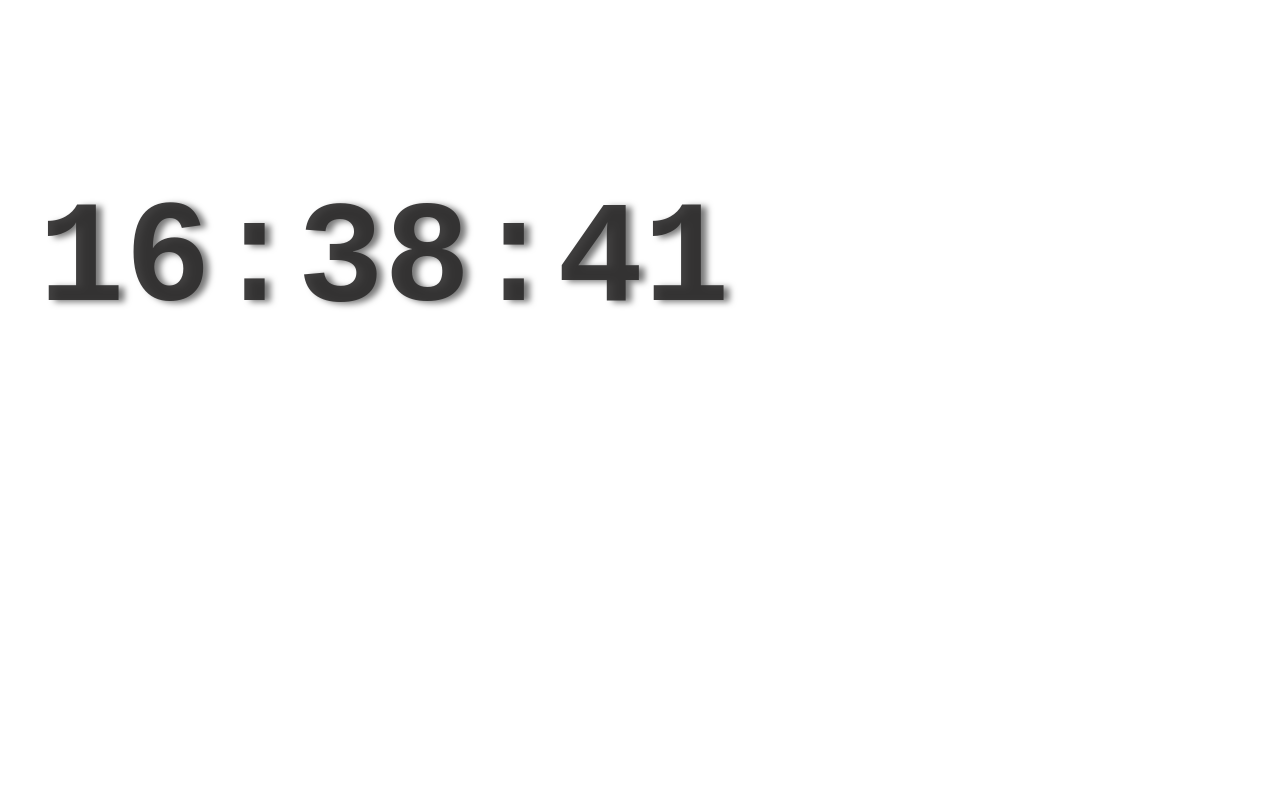
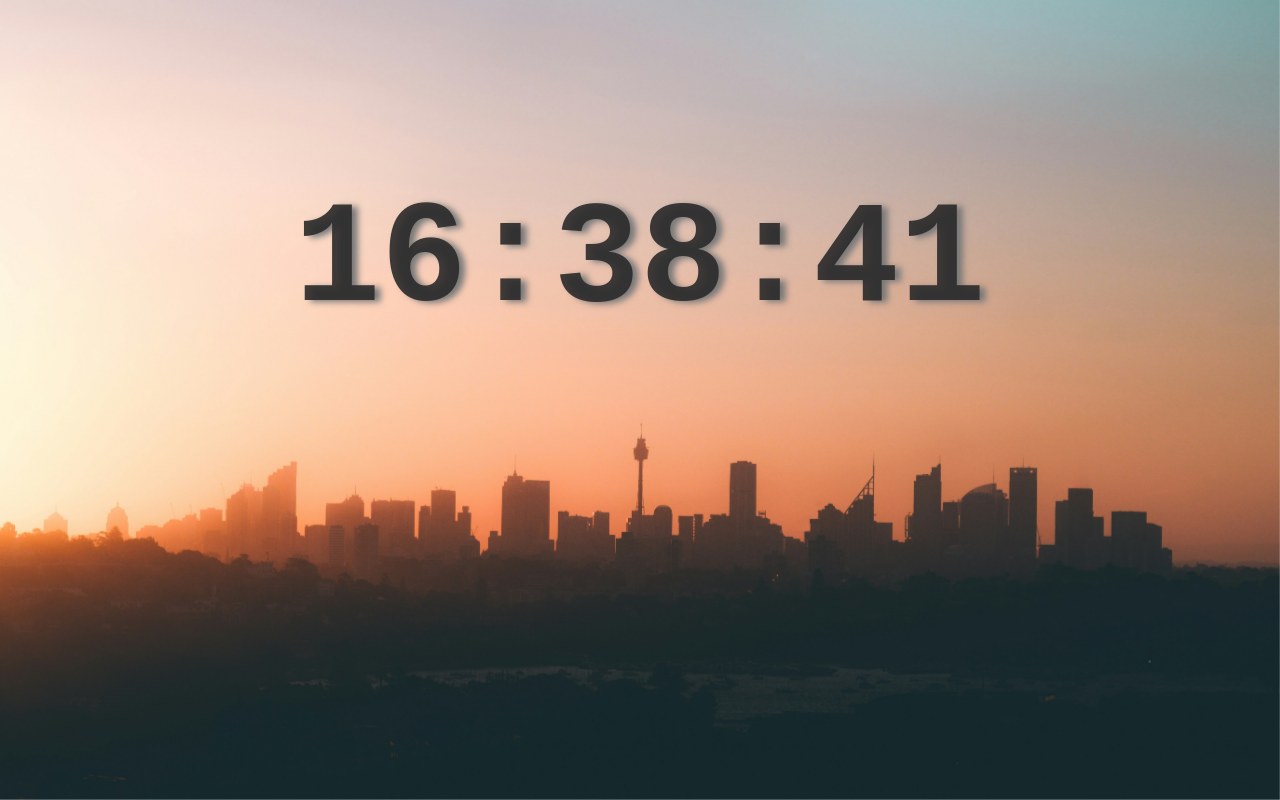
Before and after one commit to zahraRostami1999/digital-clock-app, a React (Create React App) app: page / in a window 1280 px wide. Built offline with nearby package versions, Linux system fonts and the light colour scheme.

Commit message:
edit index.css: add App class and set background image

```diff
--- a/src/index.css
+++ b/src/index.css
@@ -11,3 +11,15 @@
   font-family: source-code-pro, Menlo, Monaco, Consolas, 'Courier New',
     monospace;
 }
+
+.App{
+  height: 100vh;
+  background-image: url(./assets/images/background.jpg);
+  background-position: center;
+  background-attachment: fixed;
+  background-repeat: no-repeat;
+  background-size: cover;
+  display: flex;
+  justify-content: center;
+
+}
```
